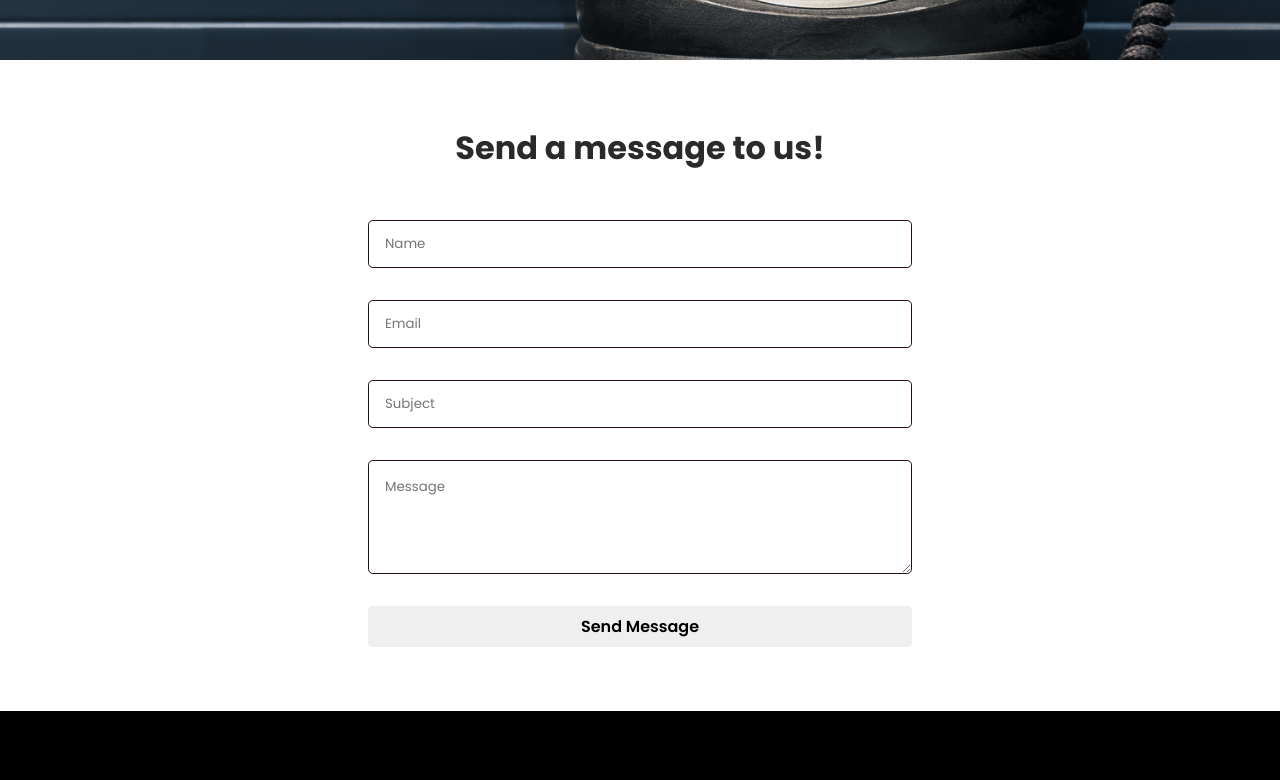
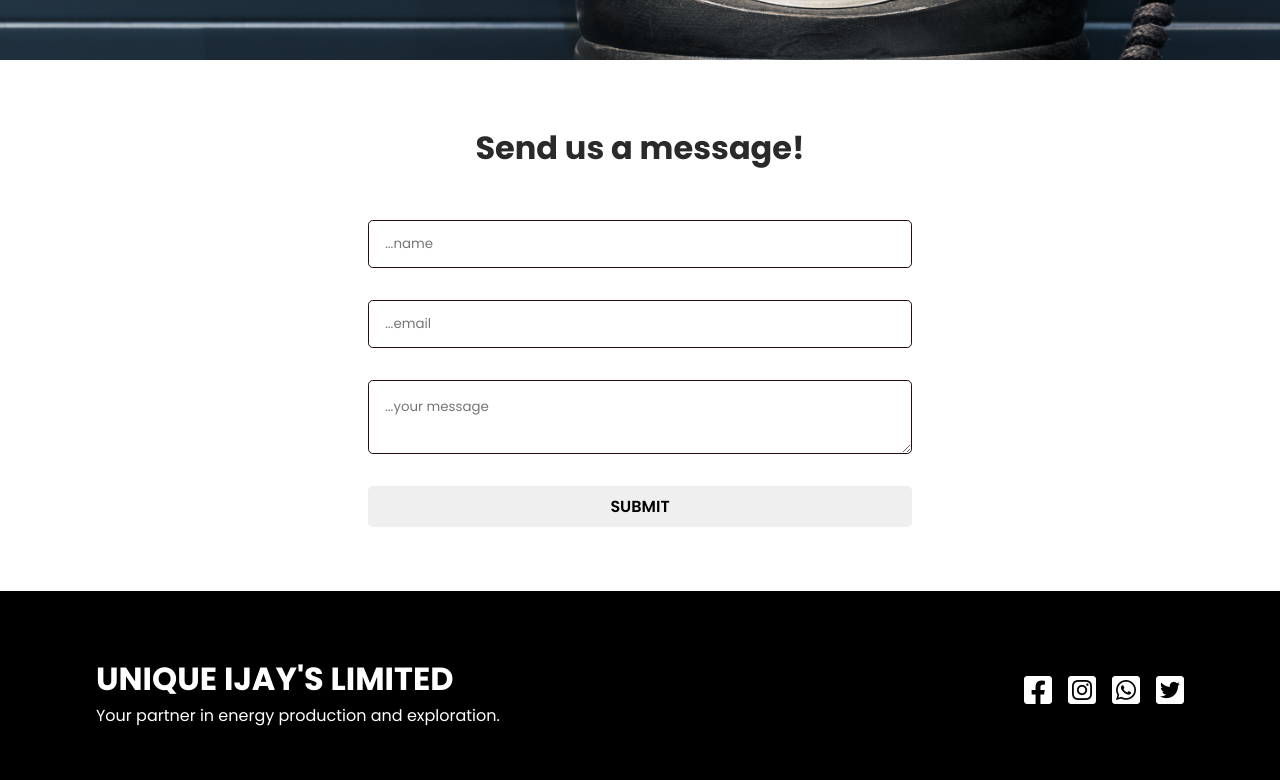
Before and after one commit to Mekuseo/UNIQUE-IJAY-S-LIMITED, a React (Create React App) app: page /contact in a window 1280 px wide. Shown: the part 500-1280 px from the top of the page. Built offline with nearby package versions, Linux system fonts and the light colour scheme.

Commit message:
updated email settings

```diff
--- a/package.json
+++ b/package.json
@@ -1,10 +1,12 @@
 {
   "name": "react-navbar-level-2",
+  "homepage": "https://uniqueijaylimited.com",
   "version": "1.0.0",
   "description": "",
   "keywords": [],
   "main": "src/index.js",
   "dependencies": {
+    "@emailjs/browser": "^3.11.0",
     "react": "17.0.2",
     "react-dom": "17.0.2",
     "react-icons": "4.3.1",
--- a/src/components/ContactForm.js
+++ b/src/components/ContactForm.js
@@ -1,16 +1,37 @@
+import React, { useRef, useState } from 'react';
+import emailjs from '@emailjs/browser';
 import "../components/ContactFormStyles.css";
 
 function ContactForm() {
+  const form = useRef();
+  const [nameInput, setNameInput] = useState("");
+  const [emailInput, setEmailInput] = useState("");
+  const [messageInput, setMessageInput] = useState("");
+
+  const sendEmail = (e) => {
+    e.preventDefault();
+
+    emailjs.sendForm('service_d20x0ci', 'template_mc3jhfq', form.current, 'Zcp_wyASYiwTqlx1-')
+      .then((result) => {
+          console.log(result.text);
+          console.log("message sent");
+          setNameInput("");
+          setEmailInput("");
+          setMessageInput("");
+      }, (error) => {
+          console.log(error.text);
+      });
+  };
+
   return (
     <>
       <div className="form-container">
-        <h1>Send a message to us!</h1>
-        <form action="send-mail.php" method="POST">
-          <input name="name" placeholder="Name" />
-          <input name="email" placeholder="Email" />
-          <input name="subject" placeholder="Subject" />
-          <textarea name="message" placeholder="Message" rows="4"></textarea>
-          <button>Send Message</button>
+        <h1>Send us a message!</h1>
+        <form ref={form} onSubmit={sendEmail}>
+          <input type="text" name="user_name" value={nameInput} onChange={(e) => setNameInput(e.target.value)} placeholder="...name" />
+          <input type="email" name="user_email" value={emailInput} onChange={(e) => setEmailInput(e.target.value)} placeholder="...email" />
+          <textarea name="message" value={messageInput} onChange={(e) => setMessageInput(e.target.value)} placeholder="...your message" />
+          <button type="submit" value="Send">SUBMIT</button>
         </form>
       </div>
     </>
```
Also changed, not shown: 12 other files (tests, documents, lock files or other folders).
